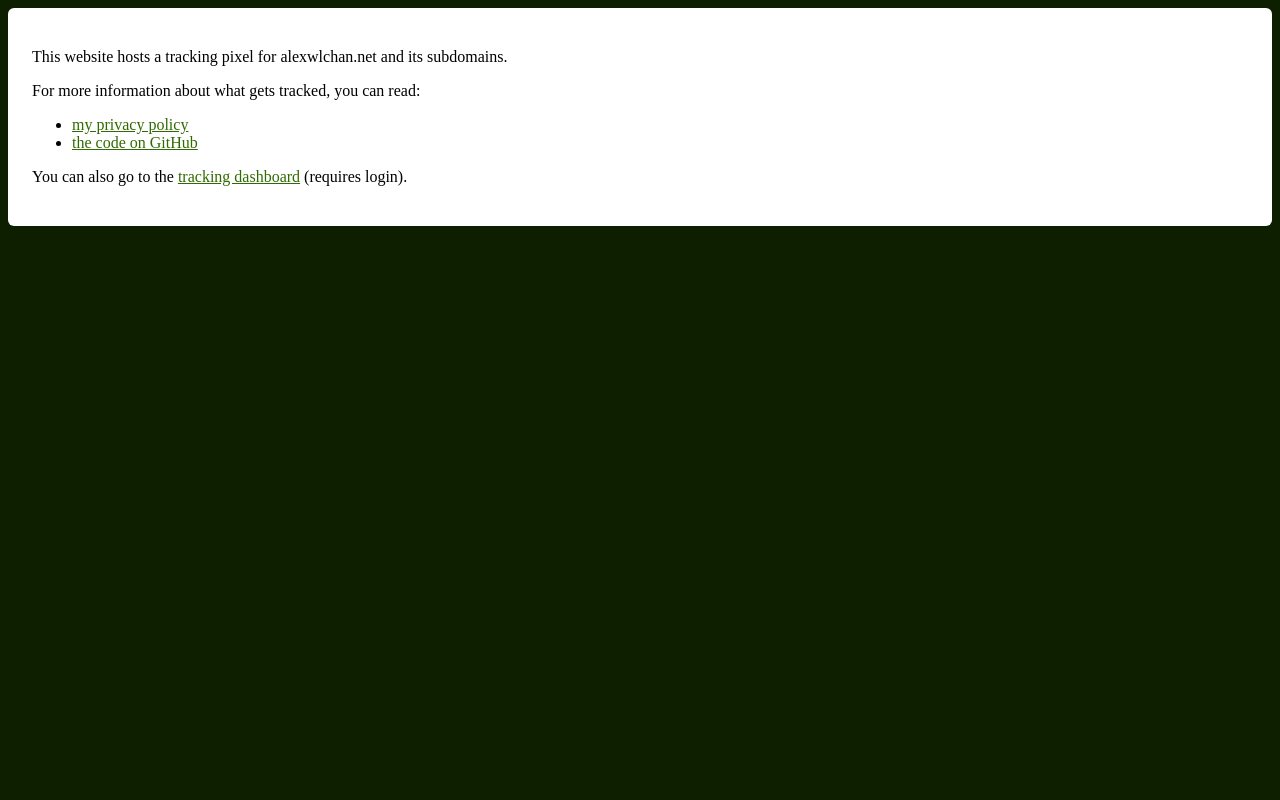
After one commit to alexwlchan/analytics.alexwlchan.net, a Flask app: template templates/index.html in a window 1280 px wide. The commit adds this page. Run offline with Flask 3, Linux system fonts and the light colour scheme; the template is opened without the code that fills it, so the values that code supplies are empty.

Commit message:
Tweak the appearance of the homepage; link to the dash

```diff
--- a/app.py
+++ b/app.py
@@ -24,15 +24,7 @@ db = get_database(path="requests.sqlite")
 
 @app.route("/")
 def index() -> str:
-    return """<p>This website hosts a tracking pixel for alexwlchan.net and its subdomains.</p>
-
-    <p>For more information about what gets tracked, you can read:</p>
-
-    <ul>
-        <li><a href="https://alexwlchan.net/privacy/">my privacy policy</a></li>
-        <li><a href="https://github.com/alexwlchan/analytics.alexwlchan.net">the code on GitHub</a></li>
-    </ul>
-    """
+    return render_template('index.html')
 
 
 @app.route("/a.gif")
--- /dev/null
+++ b/static/style.css
@@ -0,0 +1,79 @@
+body {
+  background: #0e1f00;
+}
+
+main {
+  max-width: 1200px;
+  margin-left:  auto;
+  margin-right: auto;
+  font-family: sans-serif;
+  padding: 1em;
+
+  display: grid;
+  grid-gap: 1.5em;
+  grid-template-columns: repeat(2, minmax(0, 1fr));
+}
+
+.chart, section {
+  padding: 1.5em;
+  background: white;
+  border-radius: 6px;
+}
+
+.chart h1 {
+  margin-top: 0;
+  color: #0e2f00;
+}
+
+table {
+  width: 100%;
+}
+
+td {
+  padding-top: 2px;
+}
+
+td.count {
+  text-align: right;
+}
+
+a {
+  color: #306b00;
+}
+
+a:hover {
+  background: #306b0055;
+}
+
+code {
+  font-size: 1.2em;
+}
+
+.referrer_name:not(:first-child) td {
+  padding-top: 16px;
+}
+
+.referrer_page {
+  font-size: small;
+}
+
+.world_info {
+  display: grid;
+  grid-template-columns: auto auto;
+}
+
+.world_info table {
+  margin-top: auto;
+  margin-bottom: auto;
+}
+
+.world_info table td {
+  padding: 0;
+}
+
+#world-map path { fill: #ddd; }
+
+#exclusionCookie {
+  grid-column: 1 / span 2;
+  line-height: 1.3em;
+}
--- /dev/null
+++ b/templates/index.html
@@ -0,0 +1,20 @@
+<link rel="stylesheet" href="{{ url_for('static', filename='style.css') }}">
+
+<section>
+  <p>This website hosts a tracking pixel for alexwlchan.net and its subdomains.</p>
+
+  <p>For more information about what gets tracked, you can read:</p>
+
+  <ul>
+      <li>
+        <a href="https://alexwlchan.net/privacy/">my privacy policy</a>
+      </li>
+      <li>
+        <a href="https://github.com/alexwlchan/analytics.alexwlchan.net">the code on GitHub</a>
+      </li>
+  </ul>
+
+  <p>
+    You can also go to the <a href="{{ url_for('dashboard') }}">tracking dashboard</a> (requires login).
+  </p>
+</section>
--- a/utils.py
+++ b/utils.py
@@ -94,6 +94,7 @@ def normalise_referrer(referrer: str | None) -> str | None:
         "https://www.bing.com/": "Bing",
         "https://www.reddit.com/": "Reddit",
         "https://duckduckgo.com/": "DuckDuckGo",
+        "https://search.brave.com/": "Brave Search",
         "https://yandex.ru/": "Yandex",
     }
 
```
Also changed, not shown: templates/dashboard.html (+4 -80 lines).
